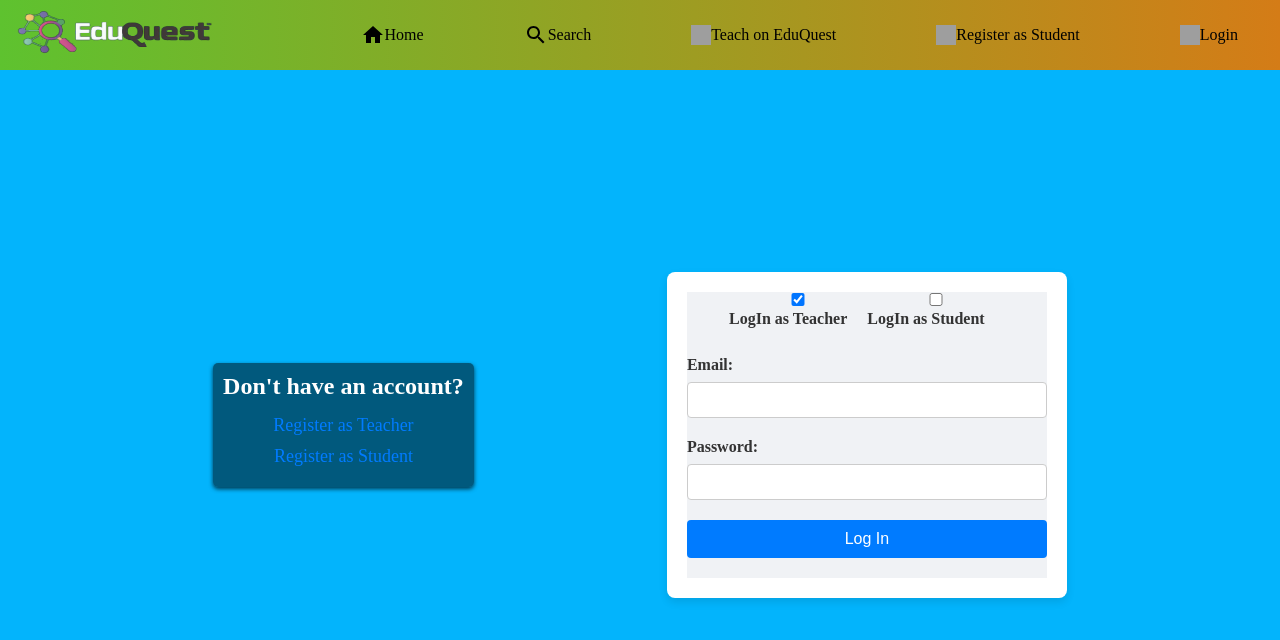
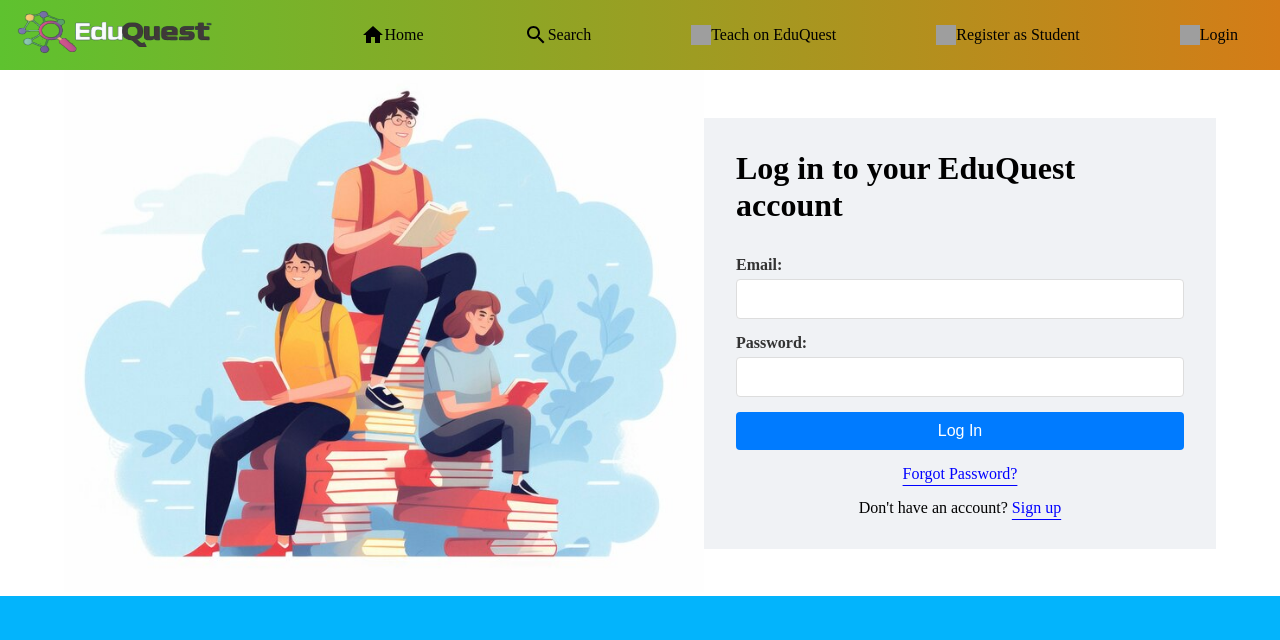
Before and after one commit to Subram-skcet/TUTOR_FINDER, a React (Create React App) app: page /login in a window 1280 px wide. Shown: the top 640 px of the page. Built offline with nearby package versions, Linux system fonts and the light colour scheme; grey boxes are pictures that could not be loaded.

Commit message:
pages modified

```diff
--- a/src/Layout/Layout.js
+++ b/src/Layout/Layout.js
@@ -21,7 +21,7 @@ const pathname = location.pathname
   };
 
   const RegisterNavigateStudent = () => {
-    navigate('/register', { state: { name: 'Student' } });
+    navigate('/register');
   };
   const LoginNavigate = () => {
     console.log("Here you go ",logged);
--- a/src/Login/LoginPage.css
+++ /dev/null
@@ -1,49 +0,0 @@
-.login-pg-wrap {
-  display: flex;
-  /* flex-direction: column; */
-  align-items: center;
-  justify-content: space-evenly;
-  height: calc(100vh - var(--header-height));
-  /* background: #f0f2f5; */
-  background-repeat: no-repeat;
-    background-size: cover;
-  padding: 20px;
-}
-
-.login-content-wrap {
-  text-align: center;
-  margin-bottom: 20px;
-  padding: 10px;
-  color: white;
-  background-color: rgba(0, 0, 0, 0.5); /* Semi-transparent background for better contrast */
-  border-radius: 5px; /* Rounded corners for the background */
-  box-shadow: 0 2px 4px rgba(0, 0, 0, 0.7);
-}
-
-.login-content-wrap h2 {
-  margin-bottom: 15px;
-  font-size: 24px;
-  font-weight: 600;
-}
-
-.login-content-wrap a {
-  display: block;
-  margin: 10px 0;
-  color: #007bff;
-  text-decoration: none;
-  font-size: 18px;
-  font-weight: 500;
-}
-
-.login-content-wrap a:hover {
-  text-decoration: underline;
-}
-
-.login-div {
-  background: #fff;
-  border-radius: 8px;
-  box-shadow: 0 4px 8px rgba(0, 0, 0, 0.1);
-  padding: 20px;
-  width: 100%;
-  max-width: 400px;
-}
--- a/src/Login/LoginPage.js
+++ /dev/null
@@ -1,34 +0,0 @@
-import React from 'react'
-import { useNavigate } from 'react-router-dom'
-import Login from './Login';
-import './LoginPage.css'
-const LoginPage = () => {
-
-  const navigate = useNavigate();
-
-  const RegisterNavigateTeacher = () => {
-    navigate('/register', { state: { name: 'Teacher' } });
-  };
-
-  const RegisterNavigateStudent = () => {
-    navigate('/register', { state: { name: 'Student' } });
-  };
-
-  return (
-    <>
-     <div className='top-wst'></div>
-    <div className='login-pg-wrap'>
-        <div className='login-content-wrap'>
-           <h2>Don't have an account?</h2>
-           <a onClick={RegisterNavigateTeacher}>Register as Teacher</a>
-           <a onClick={RegisterNavigateStudent}>Register as Student</a>
-        </div>
-        <div className='login-div'>
-          <Login/>
-        </div>
-    </div>
-    </>
-  )
-}
-
-export default LoginPage
--- a/src/RegisterPage/Student/RegisterStudent.js
+++ b/src/RegisterPage/Student/RegisterStudent.js
@@ -64,7 +64,7 @@ const RegisterStudent = () => {
     <div>
         <h1>Sign up to your EduQuest account</h1>
     </div>
-    <div className='teacher-reg-wrap'>
+    <div>
       <form onSubmit={handleSubmit}>
         <div className='space-div'>
           <label>Name:</label>
--- a/src/TeacherLogin/TeacherLogin.js
+++ b/src/TeacherLogin/TeacherLogin.js
@@ -44,7 +44,7 @@ const TeacherLogin = ({openLogin}) => {
          </div>
          <div className='log-in-content-div'>
             <div>
-                <span className='anchor-link'>Forgot Password</span>
+                <span className='anchor-link'>Forgot Password?</span>
             </div>
             <div>
                <p>Don't have an account? <span className='anchor-link' onClick={()=>openLogin(false)}>Register</span></p>
--- a/src/Login/Login.css
+++ b/src/handleStudentRegisterLogin/StudentLogin/StudentLogin.css
@@ -1,28 +1,9 @@
-.login-container {
+.student-login-container {
+    width: 40vw;
     display: flex;
     flex-direction: column;
-    align-items: center;
-    justify-content: center;
     background: #f0f2f5;
-}
-
-.checkbox-container {
-    display: flex;
-    margin-bottom: 20px;
-    align-items: center;
-    justify-content: center;
-    text-align: left;
-    width: 100%;
-}
-
-.checkbox-container input[type="checkbox"] {
-    margin-right: 10px;
-}
-
-.checkbox-container label {
-    margin-right: 20px;
-    font-size: 16px;
-    color: #333;
+    padding: 2rem;
 }
 
 .login-form {
@@ -62,3 +43,7 @@
 .form-group button:hover {
     background: #0056b3;
 }
+
+.student-login-header{
+    margin-bottom: 2rem;
+}
--- a/src/Login/Login.js
+++ b/src/handleStudentRegisterLogin/StudentLogin/StudentLogin.js
@@ -1,7 +1,7 @@
 import React, { useState } from 'react';
-import './Login.css'; // Assuming you save the CSS file as Login.css
+import './StudentLogin.css'; // Assuming you save the CSS file as Login.css
 import { useNavigate } from 'react-router-dom';
-import { useDataLayerValue } from '../StateProviders/StateProvider';
+import { useDataLayerValue } from '../../StateProviders/StateProvider'
 import axios from 'axios'
 
 const Login = () => {
@@ -22,14 +22,6 @@ const Login = () => {
         }));
     };
 
-    const handleCheckboxChange = (e) => {
-        const { name, checked } = e.target;
-        setDetails((prevDetails) => ({
-            ...prevDetails,
-            asteacher: name === 'asteacher' ? checked : !checked,
-            asstud: name === 'asstud' ? checked : !checked,
-        }));
-    };
 
     const handleSubmit = async(e) => {
         e.preventDefault();
@@ -81,29 +73,9 @@ const Login = () => {
     };
 
     return (
-        <div className="login-container">
-            <div className="checkbox-container">
-                <div>
-                <input
-                    type="checkbox"
-                    id="asteacher"
-                    name="asteacher"
-                    checked={userDetails.asteacher}
-                    onChange={handleCheckboxChange}
-                />
-                <label htmlFor="asteacher">LogIn as Teacher</label>
-                </div>
-                <div>
-
-                <input
-                    type="checkbox"
-                    id="asstud"
-                    name="asstud"
-                    checked={userDetails.asstud}
-                    onChange={handleCheckboxChange}
-                />
-                <label htmlFor="asstud">LogIn as Student</label>
-                 </div>
+        <div className="student-login-container">
+            <div className='student-login-header'>
+                <h1>Log in to your EduQuest account</h1>
             </div>
             <form className="login-form" onSubmit={handleSubmit}>
                 <div className="form-group">
@@ -118,6 +90,14 @@ const Login = () => {
                     <button type="submit">Log In</button>
                 </div>
             </form>
+            <div className='log-in-content-div'>
+            <div>
+                <span className='anchor-link'>Forgot Password?</span>
+            </div>
+            <div>
+               <p>Don't have an account? <span className='anchor-link' onClick={()=>navigate('/register')}>Sign up</span></p>
+            </div>
+           </div>
         </div>
     );
 };
--- /dev/null
+++ b/src/handleStudentRegisterLogin/StudentMain.js
@@ -0,0 +1,32 @@
+import React, { useEffect, useState } from 'react'
+import { useLocation } from 'react-router-dom'
+import StudentLogin from './StudentLogin/StudentLogin'
+import StudentRegister from './StudentRegister/StudentRegister'
+import coverimg from '../assets/school-students.jpg'
+import './main.css'
+
+const StudentMain = () => {
+  const location = useLocation()
+
+
+  return (
+    <>
+    <div className='top-wst'></div>
+    <div className='student-parent-wrap'>
+      <div className='cover-img'>
+        <img src={coverimg} alt='School Students'/>
+      </div>
+      <div className='component-wrapper'>
+        {
+          location.pathname === '/register'?
+          <StudentRegister/>
+          :
+          <StudentLogin/>
+        }
+      </div>
+    </div>
+    </>
+  )
+}
+
+export default StudentMain
--- /dev/null
+++ b/src/handleStudentRegisterLogin/StudentRegister/StudentRegister.css
@@ -0,0 +1,25 @@
+.student-signp-wrap{
+    width: 40vw;
+    display: flex;
+    flex-direction: column;
+    background: #f0f2f5;
+    padding: 2rem;
+}
+
+.student-signup-form{
+    width: 100%;
+    display: flex;
+    flex-direction: column;
+    gap: 1rem;
+}
+
+.otp-verify-flex{
+    display: flex;
+    gap: 1rem;
+    align-items: center;
+}
+
+.email-label-flex{
+    display: flex;
+    justify-content: space-between;
+}
--- /dev/null
+++ b/src/handleStudentRegisterLogin/StudentRegister/StudentRegister.js
@@ -0,0 +1,164 @@
+import React, { useEffect, useState } from 'react';
+import axios from 'axios'; // Make sure to install axios using npm or yarn
+import { useDataLayerValue } from '../../StateProviders/StateProvider';
+import './StudentRegister.css'
+import { useNavigate } from 'react-router-dom';
+
+const RegisterStudent = () => {
+  const [{ logged,asStudent,logged_as }, dispatch] = useDataLayerValue();
+  const navigate = useNavigate()
+  const [otp, setOtp] = useState(new Array(6).fill(""));
+  const [userDetails, setDetails] = useState({
+    name: '',
+    email: '',
+    password: ''
+  });
+
+  useEffect(()=>{
+      console.log("State updated successfully", logged_as);
+  },[logged_as])
+
+  const regbtnstyle = {
+    width: 'max-content',
+    display: 'block',
+    marginInline: 'auto'
+  };
+
+  const handleOtpSubmit = async() => {
+    console.log(otp);
+     try {
+      const response = await axios.post('http://localhost:3001/api/v1/auth/verifyemail',{
+        email:userDetails.email,
+        otp:otp.join('')
+      })
+      console.log(response);
+     } catch (error) {
+       console.log(error.message);
+     }
+  }
+
+  const handleChange = (e) => {
+    const { name, value } = e.target;
+    setDetails((prevDetails) => ({
+      ...prevDetails,
+      [name]: value,
+    }));
+  };
+
+  const handleOtpChange = (element, index) => {
+    const value = element.value;
+    if (/^[0-9]$/.test(value) || value === "") {
+      const newOtp = [...otp];
+      newOtp[index] = value;
+      setOtp(newOtp);
+
+      // Move to the next input field
+      if (value && index < 5) {
+        document.getElementById(`otp-input-${index + 1}`).focus();
+      }
+    }
+  };
+
+  const handleBackspace = (e, index) => {
+    if (e.key === "Backspace" && otp[index] === "") {
+      if (index > 0) {
+        document.getElementById(`otp-input-${index - 1}`).focus();
+      }
+    }
+  };
+
+
+  const handleSubmit = async (e) => {
+    e.preventDefault();
+    try {
+      const response = await axios.post('http://localhost:3001/api/v1/auth/registerstudent', userDetails);
+      console.log('User registered successfully:', response.data);
+
+      const studentDetails = response.data.student;
+      // Optionally, clear form or redirect after successful registration
+      dispatch({
+        type: "LOG_USER",
+        payload: true
+      });
+
+      dispatch({
+        type: "SET_STUDENT",
+        payload: studentDetails
+      });
+
+      dispatch(
+        {
+          type:"LOGGED_USER",
+          payload:'student'
+        }
+      )
+
+    } catch (error) {
+      console.error('Error registering user:', error);
+    }
+  };
+
+  return (
+    <div className='student-signp-wrap'>
+    <div>
+        <h1>Sign up to your EduQuest account</h1>
+    </div>
+    <div className='student-signup-form'>
+      <form onSubmit={handleSubmit}>
+        <div className='form-group'>
+          <label>Name:</label>
+          <input type='text' name='name' id='name' value={userDetails.name} onChange={handleChange} required />
+        </div>
+        <div className='form-group'>
+          <div className='email-label-flex'>
+            <label>Email:</label>
+             <p>Verify</p>
+          </div>
+          <input type='email' name='email' id='email' value={userDetails.email} onChange={handleChange} required />
+        </div>
+        <div className="otp-input form-group">
+          <label>Enter otp:</label>
+          <div className='otp-verify-flex'>
+            <div>
+            {otp.map((value, index) => (
+              <input
+                key={index}
+                id={`otp-input-${index}`}
+                type="text"
+                name="otp"
+                maxLength="1"
+                value={otp[index]}
+                onChange={(e) => handleOtpChange(e.target, index)}
+                onKeyDown={(e) => handleBackspace(e, index)}
+                style={{
+                  width: "40px",
+                  padding: "10px",
+                  margin: "5px",
+                  textAlign: "center",
+                  fontSize: "18px",
+                  border: "2px solid #ccc",
+                  borderRadius: "4px",
+                }}
+                />
+              ))}
+            </div>
+            <div><p onClick={()=>handleOtpSubmit()}>Submit</p></div>
+          </div>
+    </div>
+        <div className='form-group'>
+          <label>Password:</label>
+          <input type='password' name='password' id='password' value={userDetails.password} onChange={handleChange} required />
+        </div>
+        <div className='submit-btn-div'>
+          <button type='submit' className='submit-btn' style={regbtnstyle}>Register</button>
+        </div>
+      </form>
+      <div className='log-in-div'>
+          <p>Already have an account? <span className='anchor-link' onClick={()=>navigate('/login')}>Log in</span></p>
+      </div>
+    </div>
+    </div>
+  );
+};
+
+export default RegisterStudent;
--- /dev/null
+++ b/src/handleStudentRegisterLogin/main.css
@@ -0,0 +1,10 @@
+.student-parent-wrap{
+    display: flex;
+    background: white;
+    align-items: center;
+    justify-content: center
+}
+
+.cover-img > img{
+    width: 50vw;
+}
```
Also changed, not shown: src/Routes/Route.js (+4 -3 lines).
